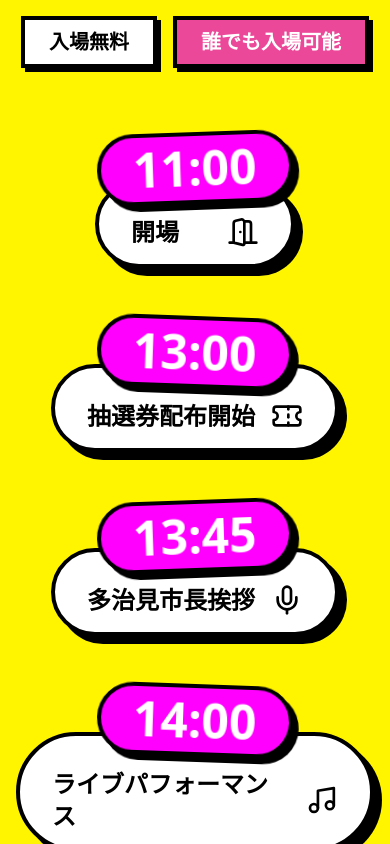
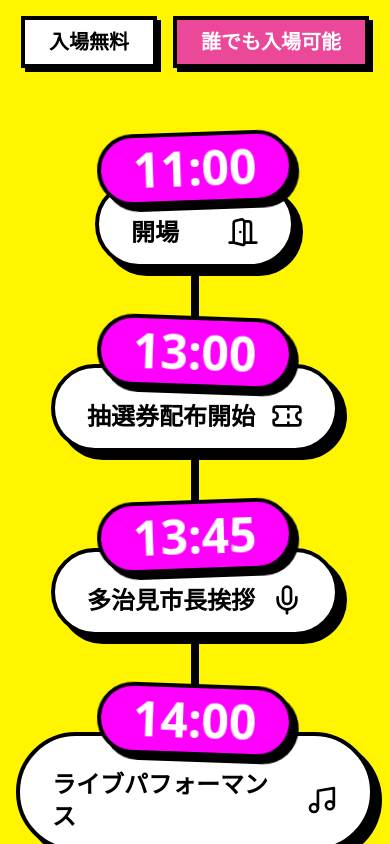
Before and after one commit to reliefhideyori/misoji8, a React (Vite) app: page / in a window 390 px wide. Shown: the part 2120-2964 px from the top of the page. Built offline with nearby package versions, Linux system fonts and the light colour scheme.

Commit message:
fix: タイムテーブルのスマホ表示崩れを修正（センターラインを表示）

```diff
--- a/src/App.jsx
+++ b/src/App.jsx
@@ -297,7 +297,7 @@
 
                     <div className="relative grid md:grid-cols-2 gap-x-12 gap-y-0 max-w-5xl mx-auto">
                         {/* Center Line */}
-                        <div className="hidden md:block absolute left-1/2 top-0 bottom-0 w-2 bg-black -translate-x-1/2 rounded-full"></div>
+                        <div className="absolute left-1/2 top-0 bottom-0 w-2 bg-black -translate-x-1/2 rounded-full"></div>
 
                         {/* 11:00 Open */}
                         <div className="md:contents">
```
